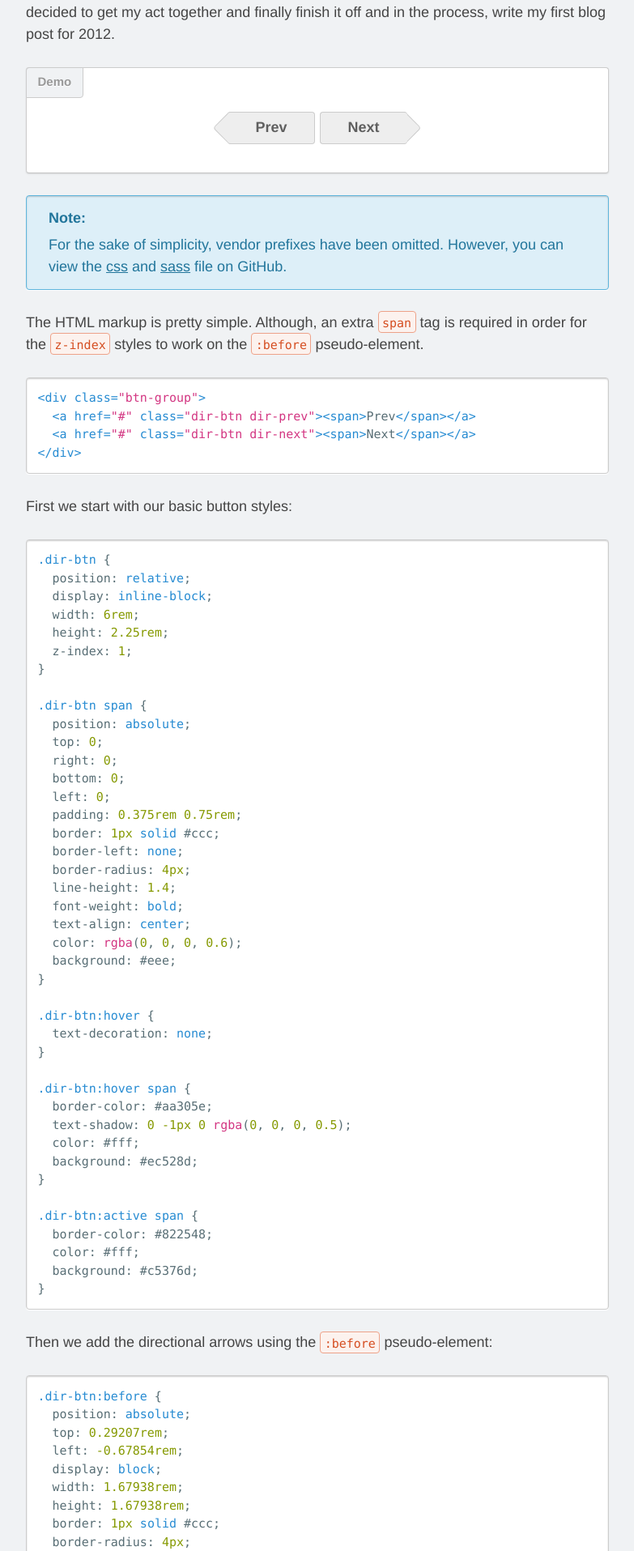
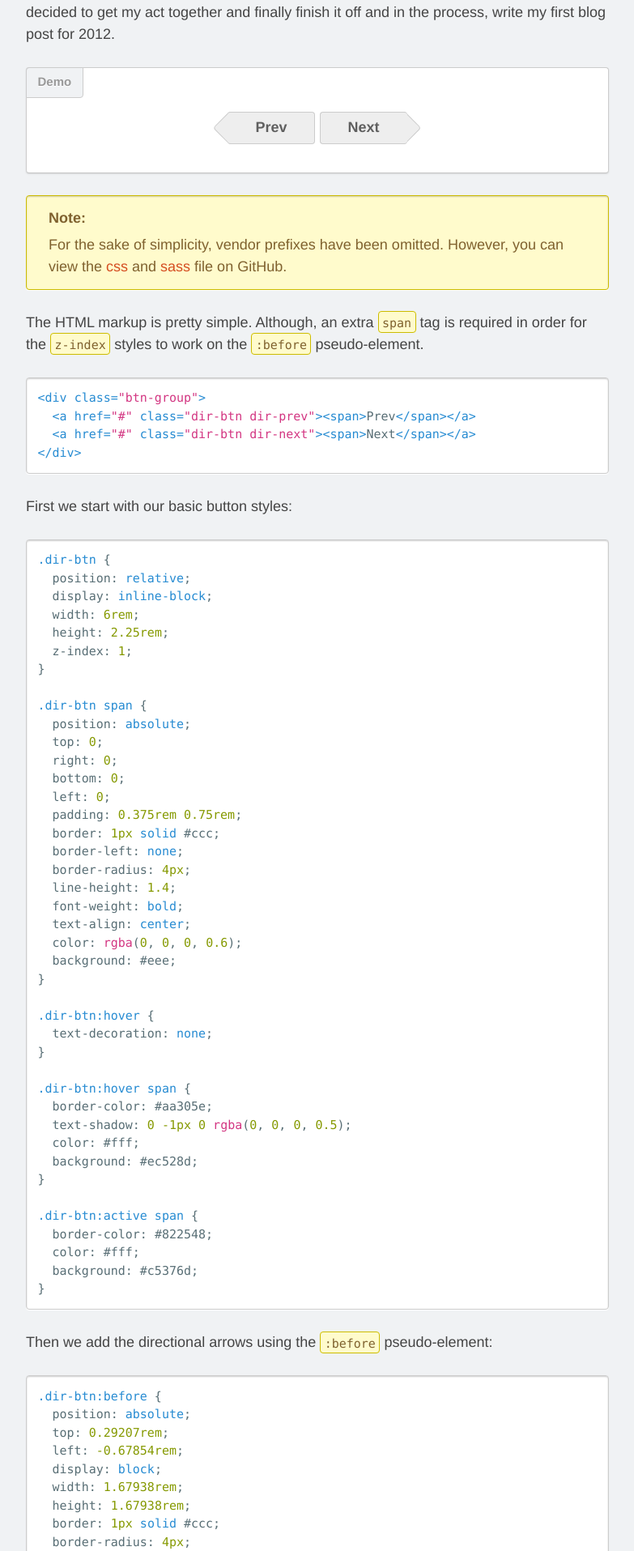
Before and after one commit to nathanstaines/nathanstaines.github.com, a Jekyll site: the page built from _posts/2012-02-21-directional-buttons.md, in a window 1280 px wide. Shown: the part 306-2221 px from the top of the page at 81% size, without its empty margins (248-1031 px from the left). Built offline with Jekyll 4.4.1, drawn with Linux system fonts in a browser that asks for light colours; nearby versions of some CDN libraries; Markdown is read by kramdown in place of the engine named in the settings.

Commit message:
Update panel and alert styles

```diff
--- a/sass/_code.scss
+++ b/sass/_code.scss
@@ -4,10 +4,10 @@
 
 code {
   padding: ($base-spacing-unit / 6) ($base-spacing-unit / 6) ($base-spacing-unit / 12);
-  border: 1px solid lighten($orange, 25%);
+  border: 1px solid darken($yellow, 50%);
   border-radius: $base-radius;
-  color: $orange;
-  background: lighten($orange, 48%);
+  color: $brown;
+  background: $yellow;
 }
 
 // Syntax highlighting
--- a/sass/_panels.scss
+++ b/sass/_panels.scss
@@ -15,6 +15,10 @@
 .panel-info {
   border-color: lighten($blue, 30%);
   background: lighten($blue, 55%);
+
+  pre {
+    border-color: lighten($blue, 30%);
+  }
 }
 
 .panel-demo {
--- a/sass/_variables.scss
+++ b/sass/_variables.scss
@@ -18,7 +18,8 @@
 
 $blue:                              #21759b !default;
 $orange:                            #d54e21 !default;
-$yellow:                            #ffff00 !default;
+$yellow:                            #fffbcc !default;
+$brown:                             #7f612e !default;
 
 // Solarized colors
 // =====================================
```
Also changed, not shown: sass/_alerts.scss (+8 -4 lines), css/main.css, 1 other file.
